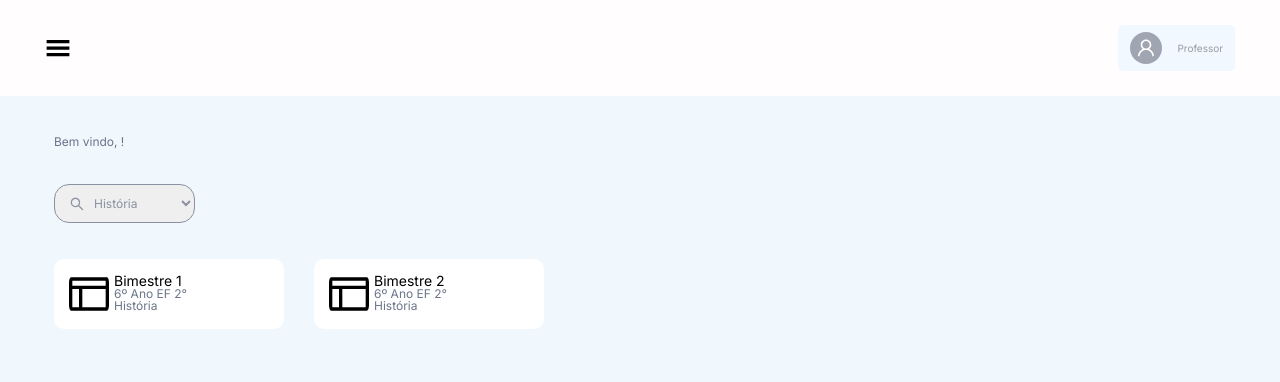
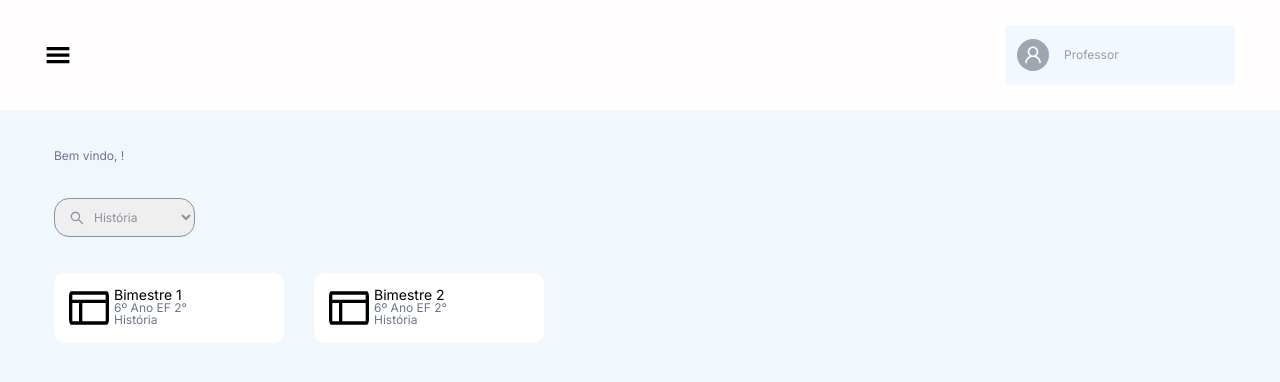
Before and after one commit to grupo-5-m3-2022/homeschooling, a React (Create React App) app: page /dashboard in a window 1280 px wide. Shown: the top 382 px of the page. Built offline with nearby package versions, Linux system fonts and the light colour scheme.

Commit message:
fix: resize user bar

```diff
--- a/src/components/Header/styles.js
+++ b/src/components/Header/styles.js
@@ -45,16 +45,18 @@ export const HeaderStyle = styled.header`
         gap: 15px;
         padding: 7px 12px;
         border-radius: 5px;
+        width: 230px;
+        height: 60px;
 
         h3 {
             font-weight: 400;
-            font-size: 12px;
+            font-size: 16px;
             color: #444444;
         }
 
         h4 {
             font-weight: 400;
-            font-size: 10px;
+            font-size: 12px;
             color: #999B9F;
         }
 
```
